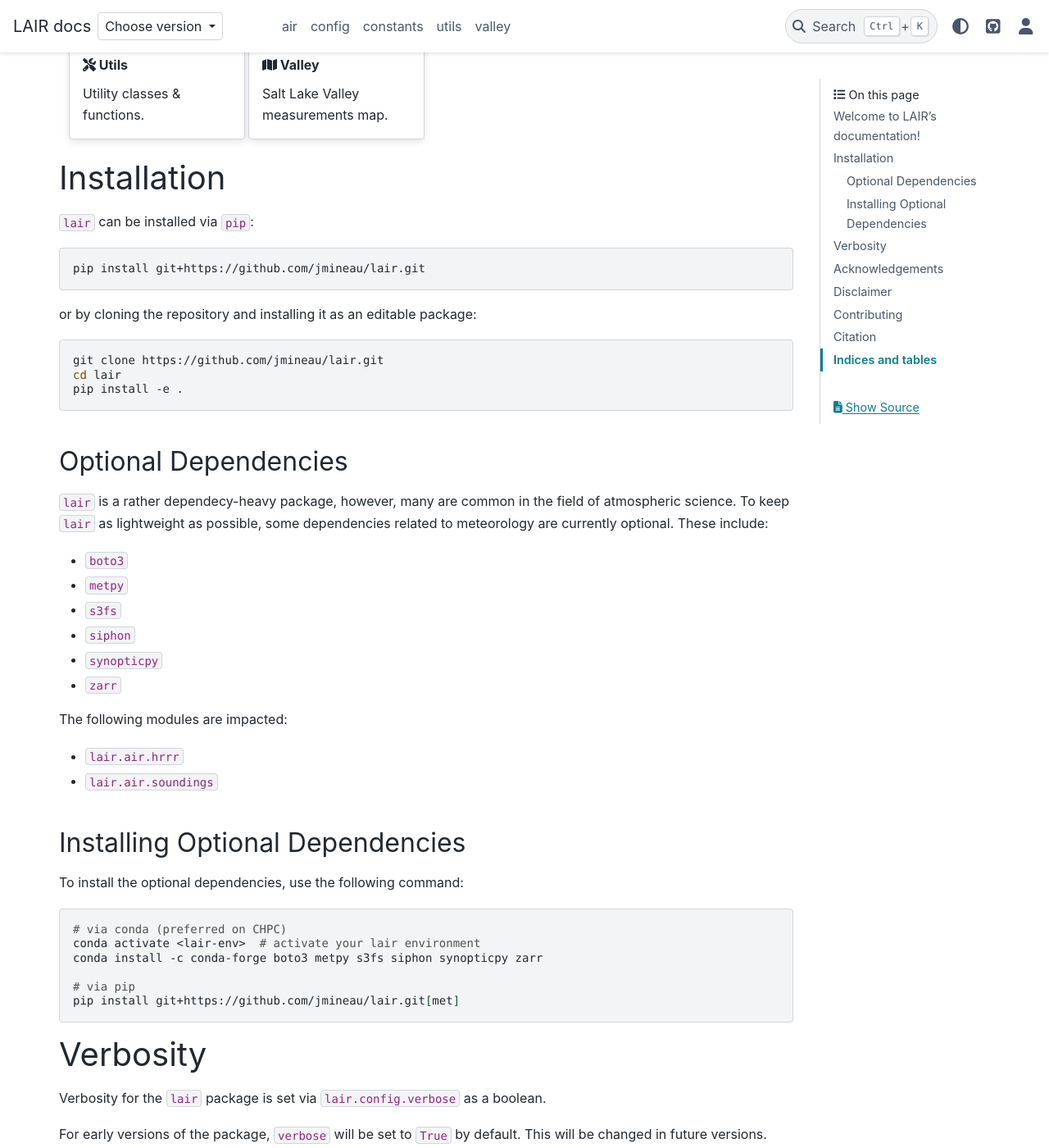
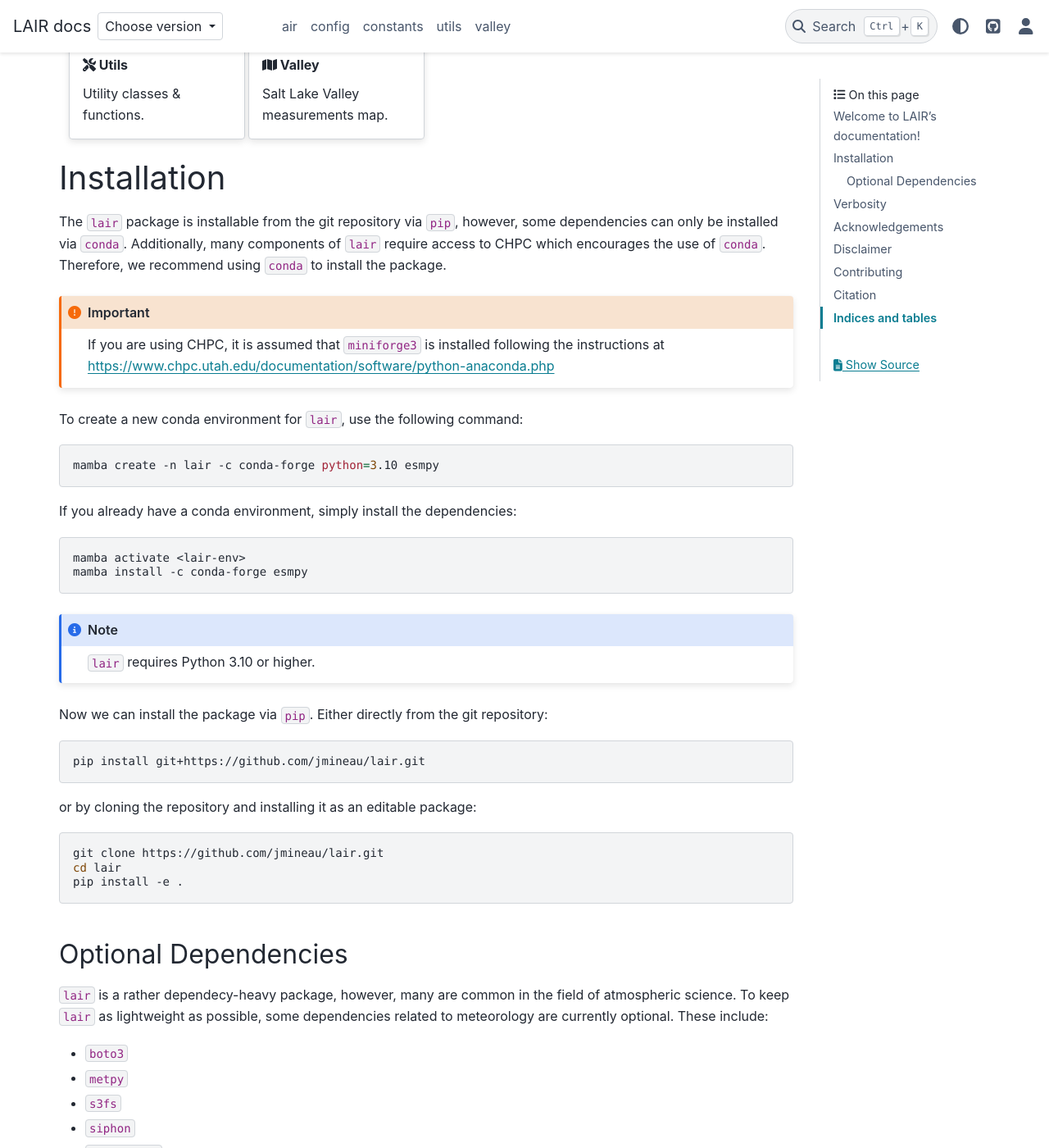
Before and after one commit to jmineau/lair, a Sphinx documentation site: the page built from docs/source/index.rst, in a window 1280 px wide and 1400 px high, scrolled down 425 px. Shown: the whole window at 82% size. Built offline with Sphinx 7.4.7 and the PyData theme 0.15.4, drawn with Linux system fonts in a browser that asks for light colours; nearby versions of some CDN libraries; pages that are not in the unit, such as notebooks, are missing from menus.

Commit message:
need to install esmpy via conda first

```diff
--- a/docs/source/index.rst
+++ b/docs/source/index.rst
@@ -64,7 +64,31 @@ UATAQ project.
 Installation
 ============
 
-``lair`` can be installed via ``pip``:
+The ``lair`` package is installable from the git repository via ``pip``, however, some dependencies can only be installed via ``conda``.
+Additionally, many components of ``lair`` require access to CHPC which encourages the use of ``conda``. Therefore, we recommend using ``conda`` to install the package.
+
+.. important::
+
+   If you are using CHPC, it is assumed that ``miniforge3`` is installed following the instructions at https://www.chpc.utah.edu/documentation/software/python-anaconda.php
+
+To create a new conda environment for ``lair``, use the following command:
+
+.. code-block:: bash
+
+   mamba create -n lair -c conda-forge python=3.10 esmpy
+
+If you already have a conda environment, simply install the dependencies:
+
+.. code-block:: bash
+
+   mamba activate <lair-env>
+   mamba install -c conda-forge esmpy
+
+.. note::
+
+   ``lair`` requires Python 3.10 or higher.
+
+Now we can install the package via ``pip``. Either directly from the git repository:
 
 .. code-block:: bash
 
@@ -79,7 +103,7 @@ or by cloning the repository and installing it as an editable package:
    pip install -e .
 
 Optional Dependencies
-^^^^^^^^^^^^^^^^^^^^^
+---------------------
 
 ``lair`` is a rather dependecy-heavy package, however, many are common in the field of atmospheric science. To keep ``lair`` as lightweight as possible, some dependencies related to meteorology are currently optional. These include:
 
@@ -94,9 +118,6 @@ The following modules are impacted:
 
 - ``lair.air.hrrr``
 - ``lair.air.soundings``
-
-Installing Optional Dependencies
-^^^^^^^^^^^^^^^^^^^^^^^^^^^^^^^^
 
 To install the optional dependencies, use the following command:
 
```
Also changed, not shown: README.md (+23 -3 lines).
